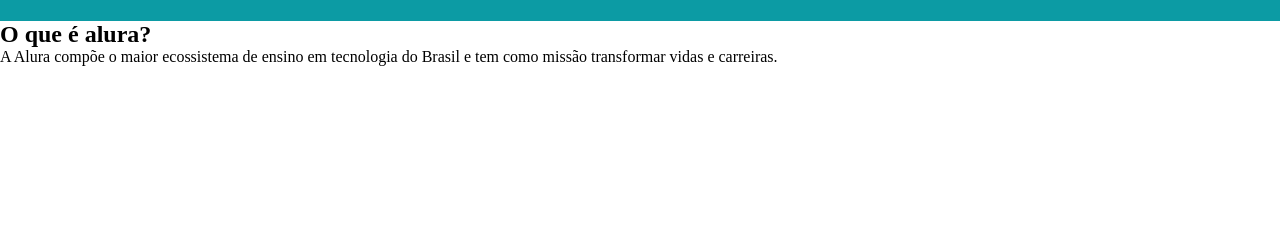
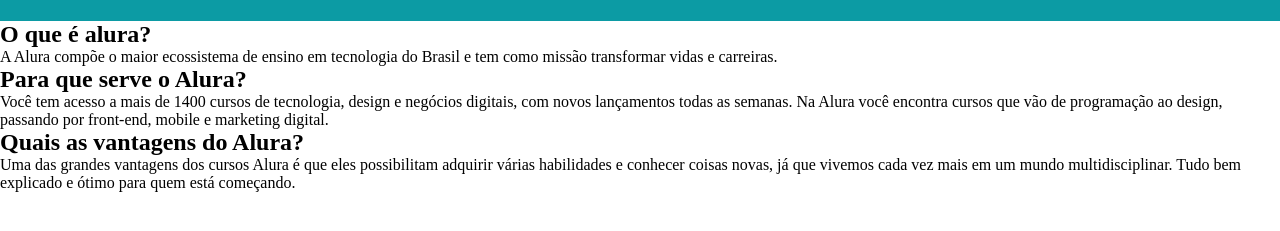
Before and after one commit to aninhahsouza150/criatividade, a plain HTML site: page index.html in a window 1280 px wide. Shown: the part 89-320 px from the top of the page. Drawn offline with Linux system fonts and the light colour scheme.

Commit message:
Add files via upload

```diff
--- a/index.html
+++ b/index.html
@@ -17,9 +17,12 @@
 </ul>
     </header>
   <section class="escola">
-    <h2 class="escola titulo">O que é alura?</h2>
+    <h2 class="escola titulo um">O que é alura?</h2>
     <p class="escola texto um">A Alura compõe o maior ecossistema de ensino em tecnologia do Brasil e tem como missão transformar vidas e carreiras.</p>
-    <p class="escola texto 2"></p>
+    <h2 class="escola titulo dois">Para que serve o Alura?</h2>
+    <p class="escola texto dois">Você tem acesso a mais de 1400 cursos de tecnologia, design e negócios digitais, com novos lançamentos todas as semanas. Na Alura você encontra cursos que vão de programação ao design, passando por front-end, mobile e marketing digital.</p>
+    <h2 class="escola titulo tres">Quais as vantagens do Alura?</h2>
+    <p class="escola texto tres">Uma das grandes vantagens dos cursos Alura é que eles possibilitam adquirir várias habilidades e conhecer coisas novas, já que vivemos cada vez mais em um mundo multidisciplinar. Tudo bem explicado e ótimo para quem está começando.</p>
   </section>
 </body>
 </html>
```
